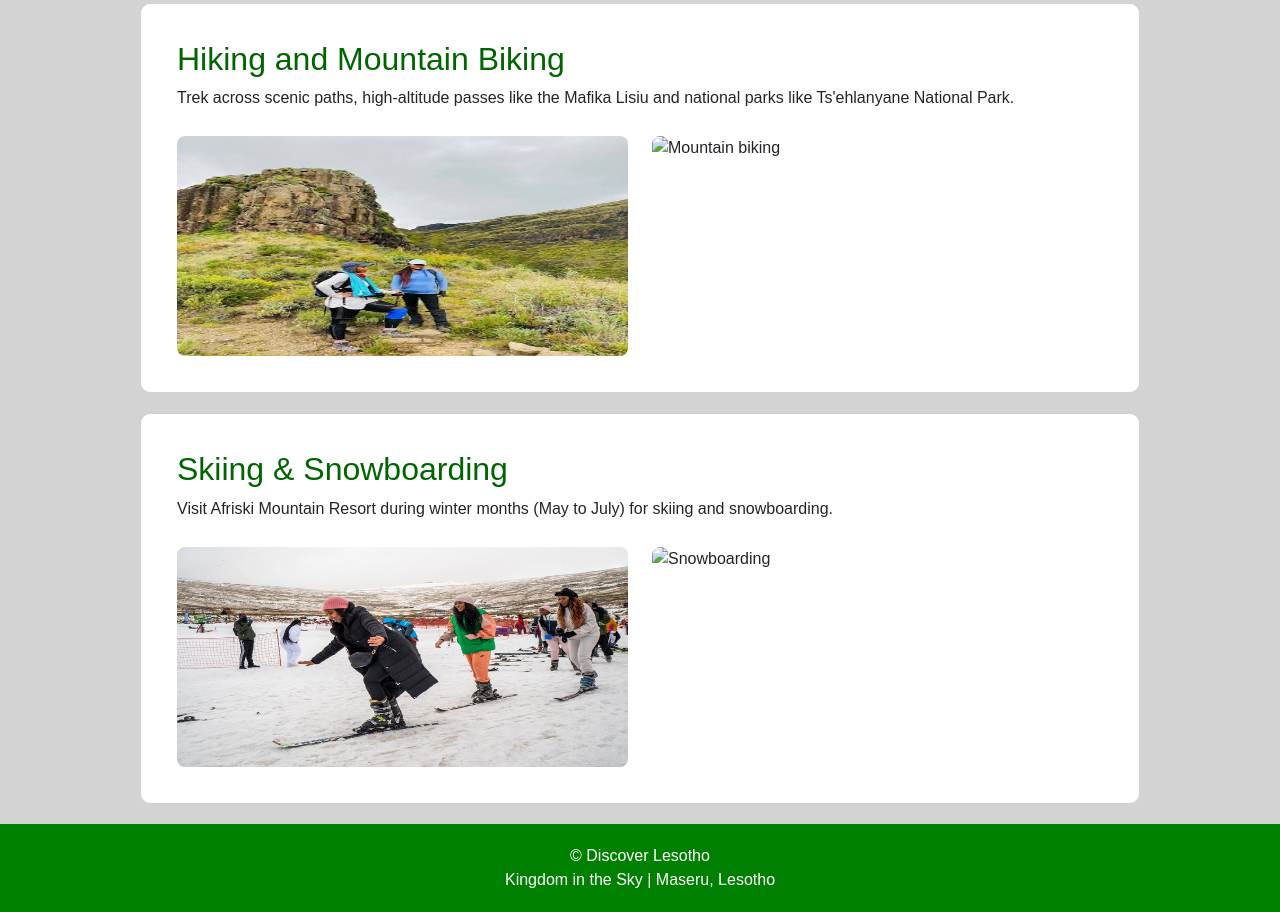
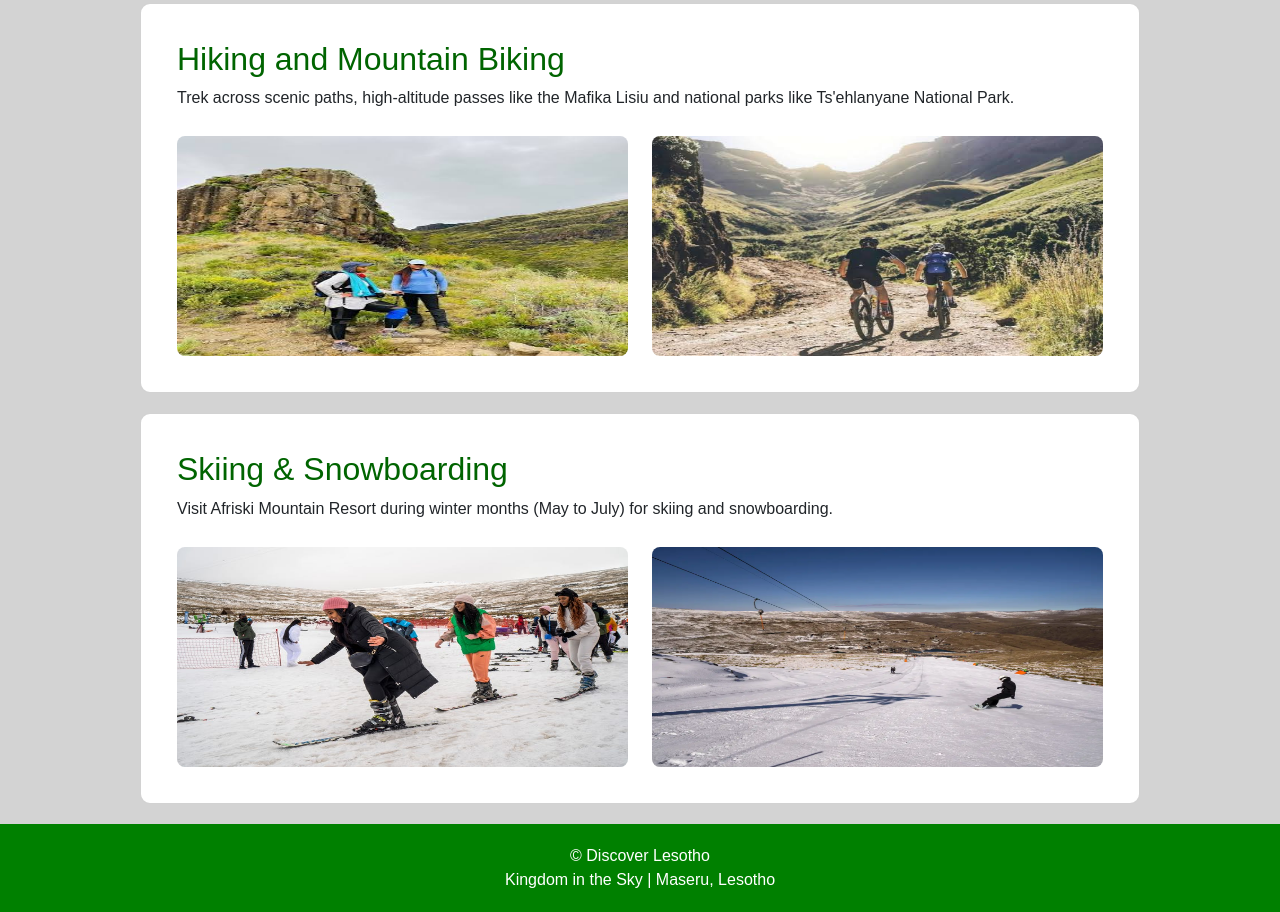
Before and after one commit to kheoanamanakeli04-art/My_website, a plain HTML site: page services.html in a window 1280 px wide. Shown: the part 1094-2006 px from the top of the page. Drawn offline with nearby package versions, Linux system fonts and the light colour scheme.

Commit message:
Update services.html

```diff
--- a/services.html
+++ b/services.html
@@ -45,13 +45,13 @@
     <section class="card box"><div class="card-body">
         <h2>Hiking and Mountain Biking</h2>
         <p>Trek across scenic paths, high-altitude passes like the Mafika Lisiu and national parks like Ts'ehlanyane National Park.</p>
-        <div class="row"><div class="col-sm-6"><img class="pic" src="hiking.jpg" alt="Hiking"></div><div class="col-sm-6"><img class="pic" src="Images/biking1.jpg" alt="Mountain biking"></div></div>
+        <div class="row"><div class="col-sm-6"><img class="pic" src="hiking.jpg" alt="Hiking"></div><div class="col-sm-6"><img class="pic" src="biking1.jpg" alt="Mountain biking"></div></div>
     </div></section>
 
     <section class="card box"><div class="card-body">
         <h2>Skiing & Snowboarding</h2>
         <p>Visit Afriski Mountain Resort during winter months (May to July) for skiing and snowboarding.</p>
-        <div class="row"><div class="col-sm-6"><img class="pic" src="IMG1.jpg" alt="Skiing"></div><div class="col-sm-6"><img class="pic" src="Images/62.webp" alt="Snowboarding"></div></div>
+        <div class="row"><div class="col-sm-6"><img class="pic" src="IMG1.jpg" alt="Skiing"></div><div class="col-sm-6"><img class="pic" src="62.webp" alt="Snowboarding"></div></div>
     </div></section>
 </main>
 
```
